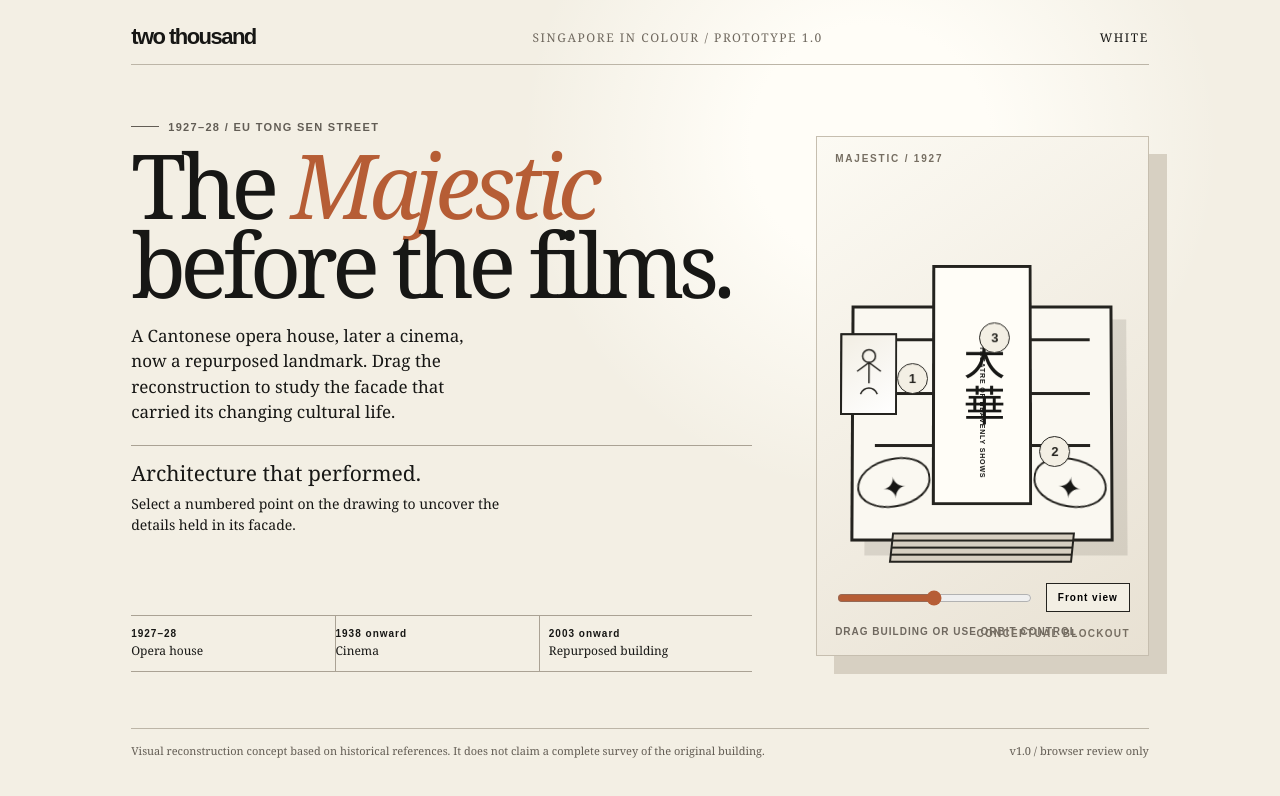
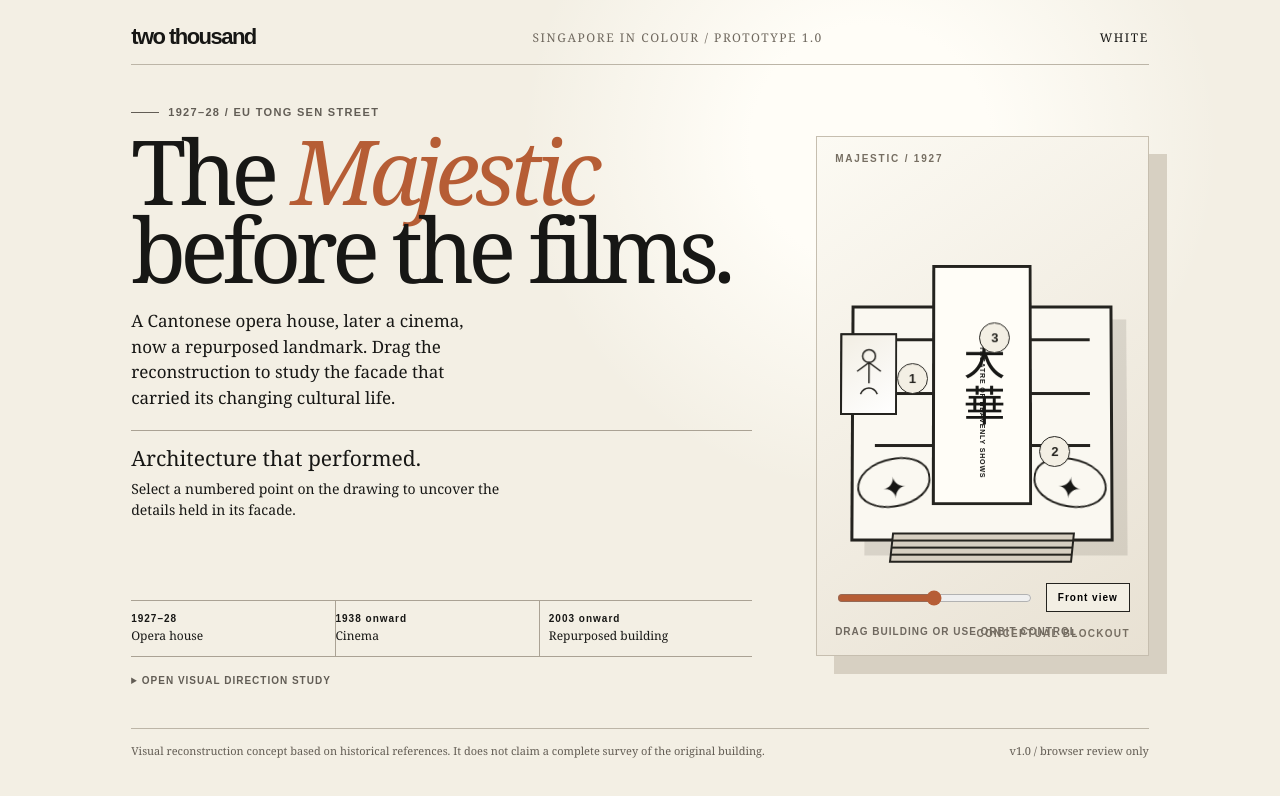
Before and after one commit to megamarioo94/twothousands, a plain HTML site: page prototype/majestic-v1/index.html in a window 1280 px wide. Drawn offline with Linux system fonts and the light colour scheme.

Commit message:
Add Majestic visual style study

```diff
--- a/prototype/majestic-v1/index.html
+++ b/prototype/majestic-v1/index.html
@@ -49,6 +49,8 @@
       .timeline { display:flex; gap:0; margin-top:26px; border-top:1px solid #aaa294; border-bottom:1px solid #aaa294; }
       .moment { flex:1; padding:12px 9px 13px 0; border-right:1px solid #aaa294; font-size:12px; line-height:1.25; }
       .moment:last-child { border:0; padding-left:9px; }.moment b{display:block;font:700 10px Arial,sans-serif;letter-spacing:.1em;margin-bottom:4px}
+      details { margin-top:18px; font:600 10px Arial,sans-serif; letter-spacing:.1em; text-transform:uppercase; color:#625d55; }
+      summary { cursor:pointer; width:max-content; } .style-study { display:block; width:100%; max-height:260px; object-fit:contain; object-position:left bottom; margin-top:10px; background:linear-gradient(135deg,#eee6d8,#fdfaf2); border:1px solid #c8c0b1; }
       footer { border-top:1px solid #bcb5a7; padding-top:14px; display:flex; justify-content:space-between; gap:18px; font-size:11px; line-height:1.4; color:#635d54; }
       @media (max-width:760px){ .shell{padding-top:18px}.eyebrow{display:none}main{grid-template-columns:1fr;gap:12px}.stage{min-height:500px;order:-1}h1{font-size:58px}.copy{padding-top:12px}footer{display:block}.building-wrap{width:min(420px,92%)} }
     </style>
@@ -63,6 +65,7 @@
           <p class="lead">A Cantonese opera house, later a cinema, now a repurposed landmark. Drag the reconstruction to study the facade that carried its changing cultural life.</p>
           <div class="panel" id="panel" aria-live="polite"><h2>Architecture that performed.</h2><p>Select a numbered point on the drawing to uncover the details held in its facade.</p></div>
           <div class="timeline"><div class="moment"><b>1927–28</b>Opera house</div><div class="moment"><b>1938 onward</b>Cinema</div><div class="moment"><b>2003 onward</b>Repurposed building</div></div>
+          <details><summary>Open visual direction study</summary><img class="style-study" src="assets/majestic-style-study-v1.png" alt="Concept-only architectural style study; not a historical reconstruction" /></details>
         </section>
         <section class="stage" id="stage" aria-label="Interactive conceptual reconstruction of the Majestic Theatre">
           <div class="building-wrap"><div class="building" id="building">
```
Also changed, not shown: 2 other files.
